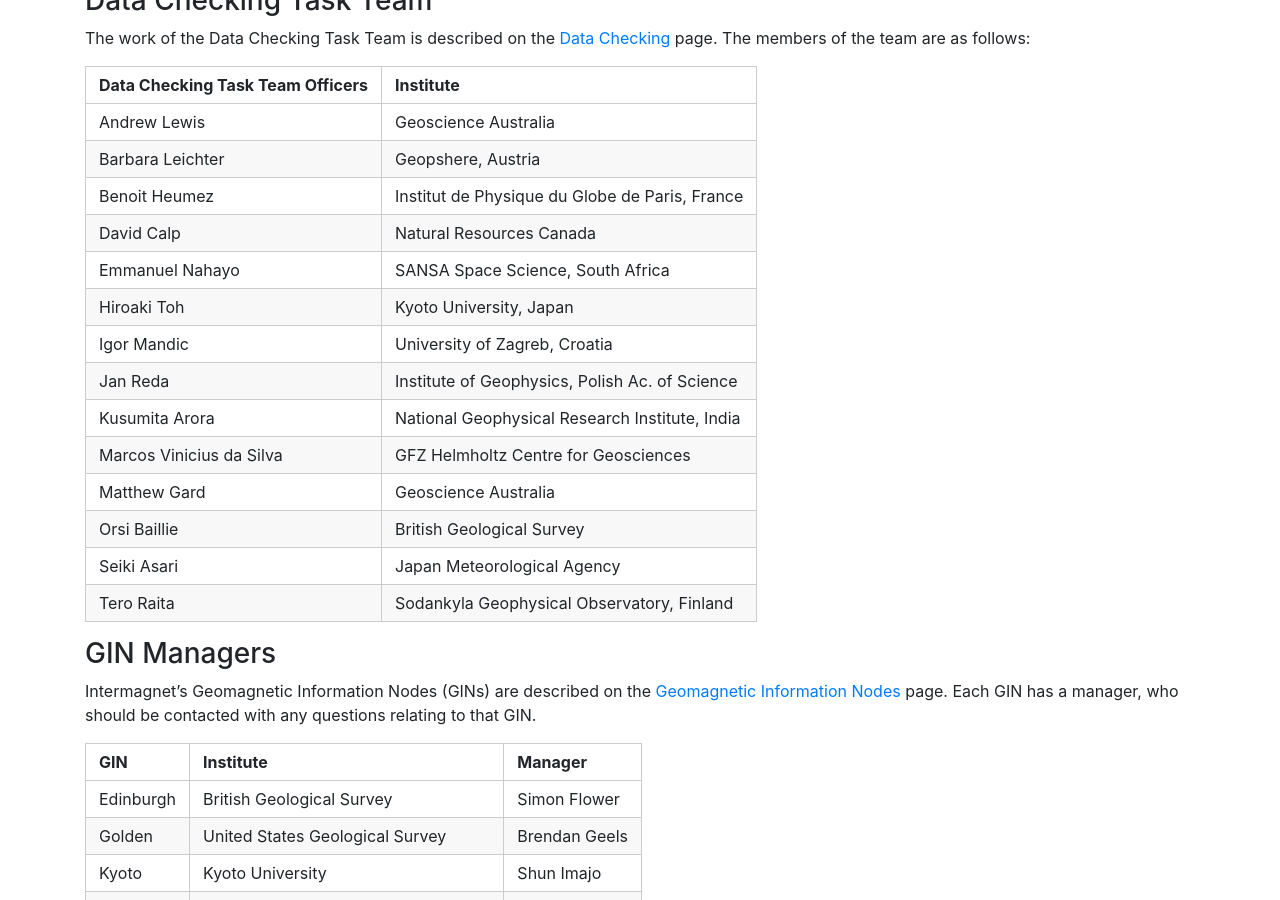
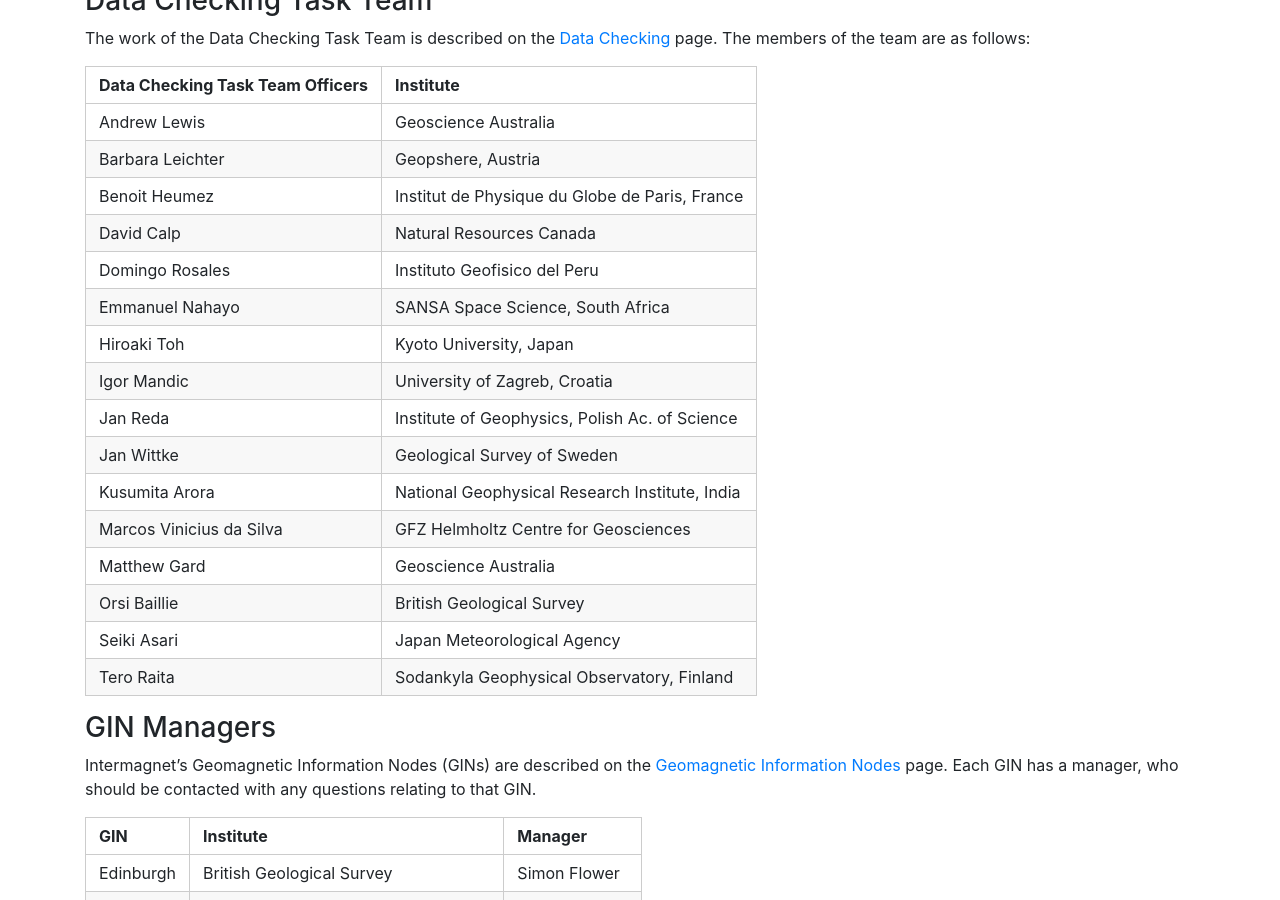
Before and after one commit to INTERMAGNET/intermagnet.github.io, a Jekyll site: the page built from structure.md, in a window 1280 px wide and 900 px high, scrolled down 1835 px. Built offline with Jekyll 4.4.1, drawn with Linux system fonts in a browser that asks for light colours.

Commit message:
Add Domingo R and Jan W as data checkers

```diff
--- a/structure.md
+++ b/structure.md
@@ -67,10 +67,12 @@
 | Barbara Leichter                 | Geopshere, Austria                             |
 | Benoit Heumez                    | Institut de Physique du Globe de Paris, France |
 | David Calp                       | Natural Resources Canada                       |
+| Domingo Rosales                  | Instituto Geofisico del Peru                   |
 | Emmanuel Nahayo                  | SANSA Space Science, South Africa              |
 | Hiroaki Toh                      | Kyoto University, Japan                        |
 | Igor Mandic                      | University of Zagreb, Croatia                  |
 | Jan Reda                         | Institute of Geophysics, Polish Ac. of Science |
+| Jan Wittke                       | Geological Survey of Sweden                    |
 | Kusumita Arora                   | National Geophysical Research Institute, India |
 | Marcos Vinicius da Silva         | GFZ Helmholtz Centre for Geosciences           |
 | Matthew Gard                     | Geoscience Australia                           |
```
